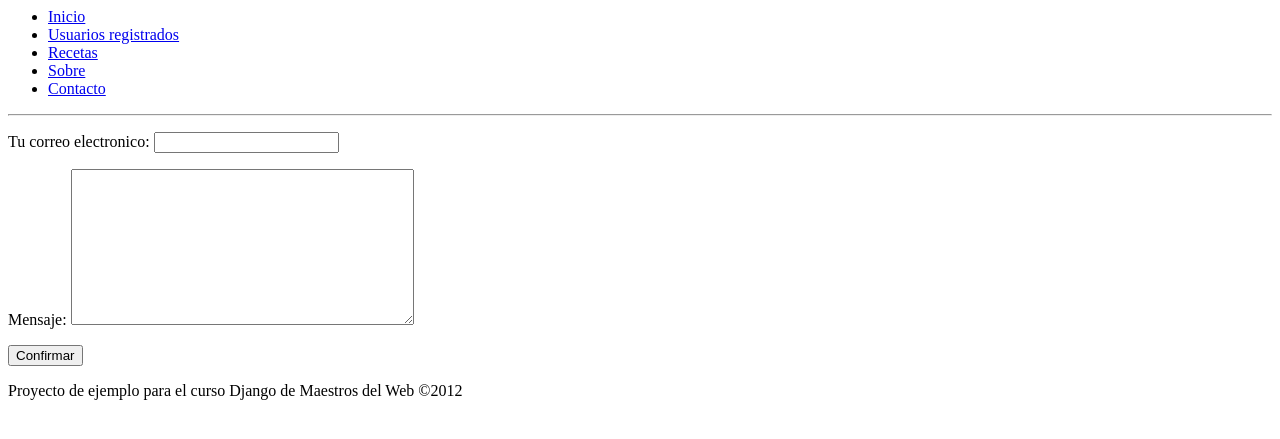
After one commit to alvarovp27/django-recetario, a Django app: page /contacto/ in a window 1280 px wide. The commit adds this page. Shown: the top 439 px of the page. Run offline with Django 3.2, Linux system fonts and the light colour scheme.

Commit message:
feat: I've added the first forms

```diff
--- /dev/null
+++ b/principal/forms.py
@@ -0,0 +1,16 @@
+#encoding:utf-8
+from django.forms import ModelForm
+from django import forms
+from principal.models import Receta, Comentario
+
+class ContactoForm(forms.Form):
+    correo = forms.EmailField(label = 'Tu correo electronico')
+    mensaje = forms.CharField(widget = forms.Textarea)
+
+class RecetaForm(ModelForm):
+    class Meta:
+        model = Receta
+
+class ComentarioForm(ModelForm):
+    class Meta:
+        model = Comentario
--- a/principal/views.py
+++ b/principal/views.py
@@ -2,8 +2,10 @@
 # Create your views here.
 from principal.models import Bebida, Receta, User, Comentario
 from django.shortcuts import render_to_response, get_object_or_404
-from django.http import HttpResponse
+from django.http import HttpResponse, HttpResponseRedirect
 from django.template import RequestContext
+from django.core.mail import EmailMessage
+from principal.forms import ContactoForm, RecetaForm, ComentarioForm
 
 def lista_bebidas(request):
     bebidas = Bebida.objects.all()
@@ -34,3 +36,37 @@ def detalle_receta(request, id_receta):
     dato = get_object_or_404(Receta, pk=id_receta)
     comentarios = Comentario.objects.filter(receta=dato)
     return render_to_response('receta.html', {'receta': dato, 'comentarios': comentarios})
+
+def contacto(request):
+    if request.method == 'POST':
+        formulario = ContactoForm(request.POST)
+        if formulario.is_valid():
+            titulo = 'Mensaje desde el recetario de Maestros del Web'
+            contenido = formulario.cleaned_data['mensaje'] + '\n'
+            contenido += 'Comunicarse a: '+formulario.cleaned_data['correo']
+            correo = EmailMessage(titulo, contenido, to=['avalenciaparra@gmail.com'])
+            correo.send()
+            return HttpResponseRedirect('/')
+    else:
+        formulario = ContactoForm()
+    return render_to_response('contactoform.html', {'formulario': formulario}, context_instance=RequestContext(request))
+
+def nueva_receta(request):
+    if request.method == 'POST':
+        formulario = RecetaForm(request.POST, request.FILES)
+        if formulario.is_valid():
+            formulario.save()
+            return HttpResponseRedirect('/recetas')
+    else:
+        formulario = RecetaForm()
+    return render_to_response('recetaform.html', {'formulario': formulario}, context_instance=RequestContext(request))
+
+def nuevo_comentario(request):
+    if request.method == 'POST':
+        formulario = ComentarioForm(request.POST, request.FILES)
+        if formulario.is_valid():
+            formulario.save()
+            return HttpResponseRedirect('/recetas')
+    else:
+        formulario = ComentarioForm()
+    return render_to_response('comentarioform.html', {'formulario': formulario}, context_instance=RequestContext(request))
--- a/recetario/templates/base.html
+++ b/recetario/templates/base.html
@@ -15,6 +15,7 @@
 					<li><a href='/usuarios'>Usuarios registrados</a></li>
 					<li><a href='/recetas'>Recetas</a></li>
 					<li><a href='/sobre'>Sobre</a></li>
+					<li><a href='/contacto'>Contacto</a></li>
 				</ul>
 			</nav>
 			<hr>
--- /dev/null
+++ b/recetario/templates/contactoform.html
@@ -0,0 +1,7 @@
+{% extends 'base.html' %}
+{% block contenido %}
+	<form id='formulario' method='post' action=''>{% csrf_token %}
+		{{formulario.as_p}}
+		<p><input type='submit' value='Confirmar'/></p>
+	</form>
+{% endblock %}
--- a/recetario/templates/receta.html
+++ b/recetario/templates/receta.html
@@ -8,6 +8,9 @@
 {% endblock %}
 
 {% block contenido %}
+	<a href="/receta/nueva">Agregar una receta</a>
+	<a href="/comenta">Agregar un comentario</a>
+
 	<div id="ingredientes">
 		<h2>Ingredientes</h2>
 		<p>{{receta.ingredientes}}</p>
--- a/recetario/templates/recetas.html
+++ b/recetario/templates/recetas.html
@@ -13,6 +13,8 @@
 
 
 {% block contenido %}
+	<a href="/receta/nueva">Agregar una receta</a>
+
 	<ul>
 		{% for dato in recetas %}
 			<li>
--- a/recetario/urls.py
+++ b/recetario/urls.py
@@ -21,6 +21,9 @@ admin.autodiscover()
 
 urlpatterns = patterns('',
     url(r'^$', 'principal.views.inicio'),
+    url(r'^contacto/$', 'principal.views.contacto'),
+    url(r'^receta/nueva/$','principal.views.nueva_receta'),
+    url(r'^comenta/$','principal.views.nuevo_comentario'),
     url(r'^usuarios/$', 'principal.views.usuarios'),
     url(r'^recetas/$', 'principal.views.lista_recetas'),
     url(r'^receta/(?P<id_receta>\d+)$', 'principal.views.detalle_receta'),
```
Also changed, not shown: recetario/templates/comentarioform.html (added, +7 -0 lines), recetario/templates/recetaform.html (added, +7 -0 lines), recetario/carga/recetas/pizza-carbonara.jpg (added).
